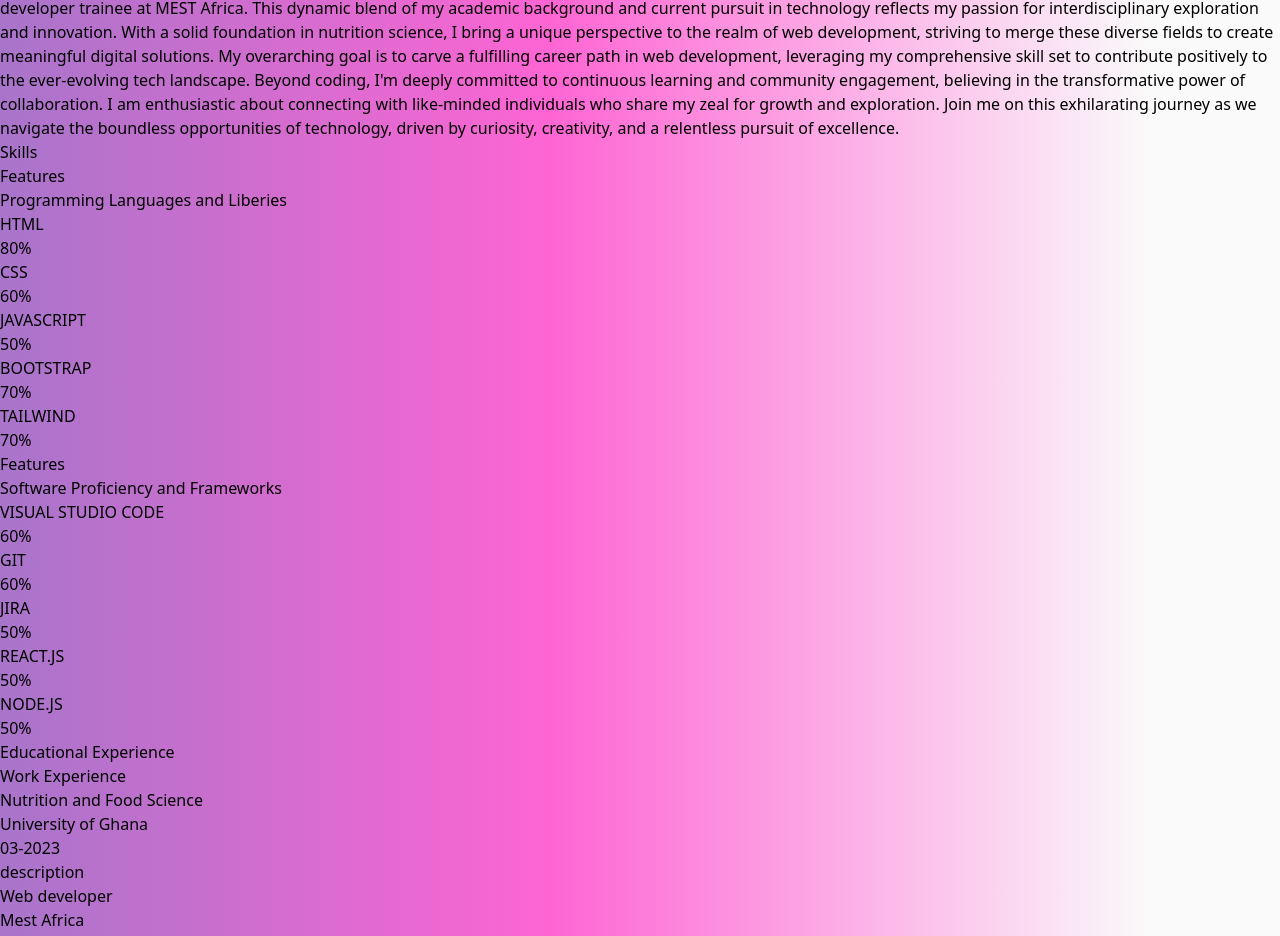
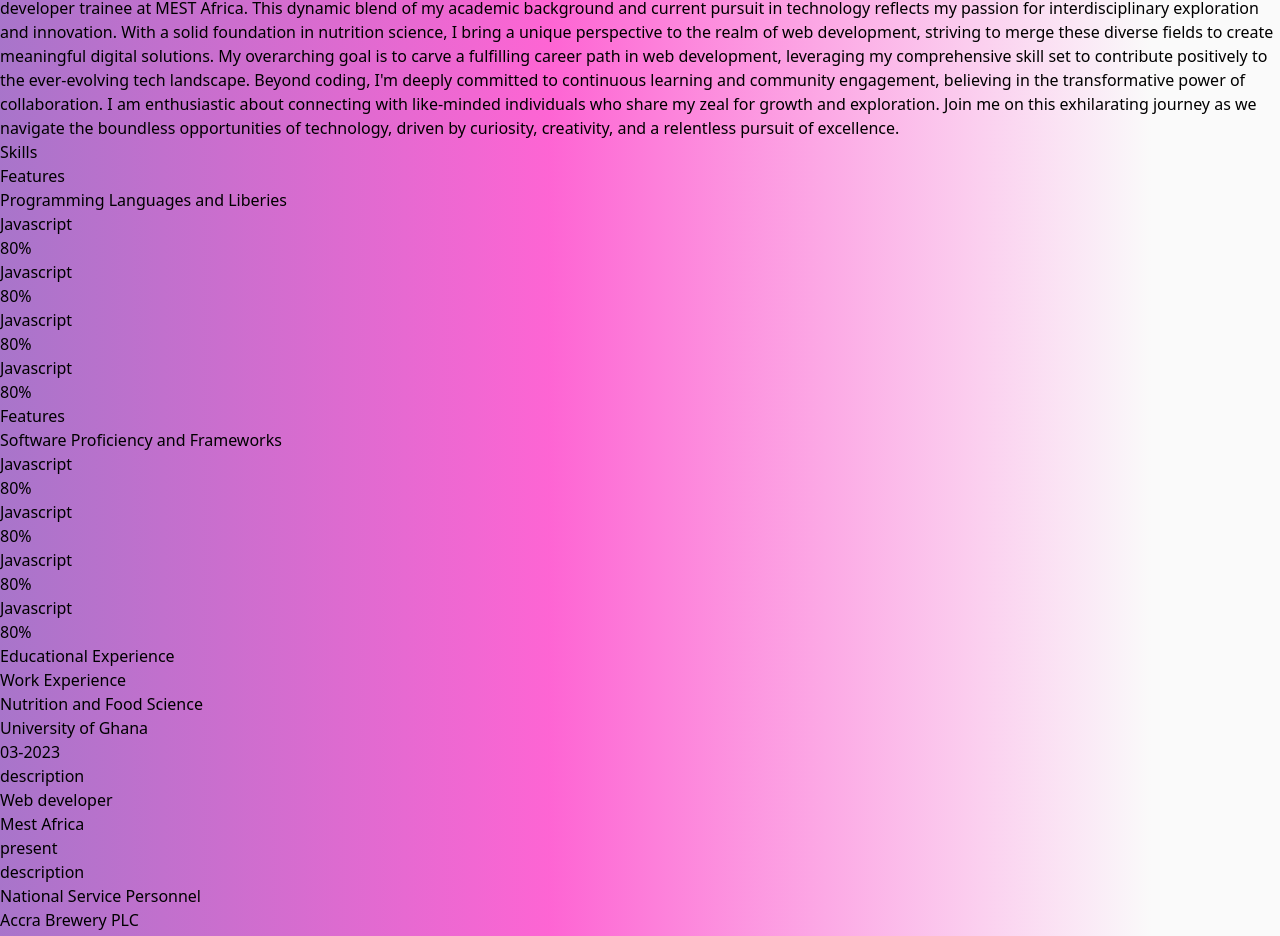
Before and after one commit to Dziekhey/portfolio-codeSphere, a React (Vite) app in the folder frontend/: page / in a window 1280 px wide. Shown: the part 1652-2588 px from the top of the page. Built offline with nearby package versions, Linux system fonts and the light colour scheme; no server answers.

Commit message:
refracted skills

```diff
--- a/frontend/src/components/Skills.jsx
+++ b/frontend/src/components/Skills.jsx
@@ -1,165 +1,26 @@
+/* eslint-disable react/prop-types */
 import React from "react";
 import { motion } from "framer-motion";
 
-const Skills = (skills) => {
+const Skills = ({ skills }) => {
   return (
-    <div className="p-8">
-        <div>
-            <h1 className="text-5xl font-medium pt-6 pb-3">Skills</h1>
-        </div>
+    <div className="">
       <motion.div
         initial={{ opacity: 0 }}
         animate={{ opacity: 1, transition: { duration: 0.5 } }}
-        className="w-full flex flex-row lgl:flex-row gap-10 lgl:gap-20"
       >
-        <div className="w-1/2 lgl:w-1/2">
-          <div className="py-12 font-titleFont flex flex-col gap-4">
-            <p className="text-sm text-designColor tracking-[4px] uppercase">
-              Features
-            </p>
-            <h2 className="text-3xl md:text-4xl font-bold">Programming Languages and Liberies</h2>
-          </div>
-          <div className='className="mt-14 w-full flex flex-col gap-6'>
+        <div className="lgl:w-1/2">
+          <div className="mb-14 flex flex-col gap-6">
             <div className="overflow-x-hidden">
-              <p className="text-sm uppercase font-medium">HTML</p>
+              <p className="text-sm uppercase font-medium">{skills.skill}</p>
               <span className="w-full h-2 bgOpacity rounded-md inline-flex mt-2">
                 <motion.span
                   initial={{ x: "-100%", opacity: 0 }}
                   animate={{ x: 0, opacity: 1 }}
                   transition={{ duration: 0.5, delay: 0.5 }}
-                  className="w-[80%] h-full bg-gradient-to-r from-blue-600 via-pink-500 to-red-500 rounded-md relative"
+                  className={`w-[${skills.proficiency}] h-full bg-gradient-to-r from-blue-600 via-pink-500 to-red-500 rounded-md relative`}
                 >
-                  <span className="absolute -top-7 right-0">80%</span>
-                </motion.span>
-              </span>
-            </div>
-            <div className="overflow-x-hidden">
-              <p className="text-sm uppercase font-medium">CSS</p>
-              <span className="w-full h-2 bgOpacity rounded-md inline-flex mt-2">
-                <motion.span
-                  initial={{ x: "-100%", opacity: 0 }}
-                  animate={{ x: 0, opacity: 1 }}
-                  transition={{ duration: 0.5, delay: 0.5 }}
-                  className="w-[60%] h-full bg-gradient-to-r from-blue-600 via-pink-500 to-red-500 rounded-md relative"
-                >
-                  <span className="absolute -top-7 right-0">60%</span>
-                </motion.span>
-              </span>
-            </div>
-            <div className="overflow-x-hidden">
-              <p className="text-sm uppercase font-medium">JAVASCRIPT</p>
-              <span className="w-full h-2 bgOpacity rounded-md inline-flex mt-2">
-                <motion.span
-                  initial={{ x: "-100%", opacity: 0 }}
-                  animate={{ x: 0, opacity: 1 }}
-                  transition={{ duration: 0.5, delay: 0.5 }}
-                  className="w-[50%] h-full bg-gradient-to-r from-blue-600 via-pink-500 to-red-500 rounded-md relative"
-                >
-                  <span className="absolute -top-7 right-0">50%</span>
-                </motion.span>
-              </span>
-            </div>
-            <div className="overflow-x-hidden">
-              <p className="text-sm uppercase font-medium">BOOTSTRAP</p>
-              <span className="w-full h-2 bgOpacity rounded-md inline-flex mt-2">
-                <motion.span
-                  initial={{ x: "-100%", opacity: 0 }}
-                  animate={{ x: 0, opacity: 1 }}
-                  transition={{ duration: 0.5, delay: 0.5 }}
-                  className="w-[70%] h-full bg-gradient-to-r from-blue-600 via-pink-500 to-red-500 rounded-md relative"
-                >
-                  <span className="absolute -top-7 right-0">70%</span>
-                </motion.span>
-              </span>
-            </div>
-            <div className="overflow-x-hidden">
-              <p className="text-sm uppercase font-medium">TAILWIND</p>
-              <span className="w-full h-2 bgOpacity rounded-md inline-flex mt-2">
-                <motion.span
-                  initial={{ x: "-100%", opacity: 0 }}
-                  animate={{ x: 0, opacity: 1 }}
-                  transition={{ duration: 0.5, delay: 0.5 }}
-                  className="w-[70%] h-full bg-gradient-to-r from-blue-600 via-pink-500 to-red-500 rounded-md relative"
-                >
-                  <span className="absolute -top-7 right-0">70%</span>
-                </motion.span>
-              </span>
-            </div>
-          </div>
-        </div>
-
-        <div className="w-1/2 lgl:w-1/2">
-          <div className="py-12 font-titleFont flex flex-col gap-4">
-            <p className="text-sm text-designColor tracking-[4px] uppercase">
-              Features
-            </p>
-            <h2 className="text-3xl md:text-4xl font-bold">
-              Software Proficiency and Frameworks
-            </h2>
-          </div>
-          <div className="flex flex-col gap-6">
-            <div className="overflow-x-hidden">
-              <p className="text-sm uppercase font-medium">VISUAL STUDIO CODE</p>
-              <span className="w-full h-2 bgOpacity rounded-md inline-flex mt-2">
-                <motion.span
-                  initial={{ x: "-100%", opacity: 0 }}
-                  animate={{ x: 0, opacity: 1 }}
-                  transition={{ duration: 0.5, delay: 0.5 }}
-                  className="w-[60%] h-full bg-gradient-to-r from-blue-600 via-pink-500 to-red-500 rounded-md relative"
-                >
-                  <span className="absolute -top-7 right-0">60%</span>
-                </motion.span>
-              </span>
-            </div>
-            <div className="overflow-x-hidden">
-              <p className="text-sm uppercase font-medium">GIT</p>
-              <span className="w-full h-2 bgOpacity rounded-md inline-flex mt-2">
-                <motion.span
-                  initial={{ x: "-100%", opacity: 0 }}
-                  animate={{ x: 0, opacity: 1 }}
-                  transition={{ duration: 0.5, delay: 0.5 }}
-                  className="w-[60%] h-full bg-gradient-to-r from-blue-600 via-pink-500 to-red-500 rounded-md relative"
-                >
-                  <span className="absolute -top-7 right-0">60%</span>
-                </motion.span>
-              </span>
-            </div>
-            <div className="overflow-x-hidden">
-              <p className="text-sm uppercase font-medium">JIRA</p>
-              <span className="w-full h-2 bgOpacity rounded-md inline-flex mt-2">
-                <motion.span
-                  initial={{ x: "-100%", opacity: 0 }}
-                  animate={{ x: 0, opacity: 1 }}
-                  transition={{ duration: 0.5, delay: 0.5 }}
-                  className="w-[50%] h-full bg-gradient-to-r from-blue-600 via-pink-500 to-red-500 rounded-md relative"
-                >
-                  <span className="absolute -top-7 right-0">50%</span>
-                </motion.span>
-              </span>
-            </div>
-            <div className="overflow-x-hidden">
-              <p className="text-sm uppercase font-medium">REACT.JS</p>
-              <span className="w-full h-2 bgOpacity rounded-md inline-flex mt-2">
-                <motion.span
-                  initial={{ x: "-100%", opacity: 0 }}
-                  animate={{ x: 0, opacity: 1 }}
-                  transition={{ duration: 0.5, delay: 0.5 }}
-                  className="w-[50%] h-full bg-gradient-to-r from-blue-600 via-pink-500 to-red-500 rounded-md relative"
-                >
-                  <span className="absolute -top-7 right-0">50%</span>
-                </motion.span>
-              </span>
-            </div>
-            <div className="overflow-x-hidden">
-              <p className="text-sm uppercase font-medium">NODE.JS</p>
-              <span className="w-full h-2 bgOpacity rounded-md inline-flex mt-2">
-                <motion.span
-                  initial={{ x: "-100%", opacity: 0 }}
-                  animate={{ x: 0, opacity: 1 }}
-                  transition={{ duration: 0.5, delay: 0.5 }}
-                  className="w-[50%] h-full bg-gradient-to-r from-blue-600 via-pink-500 to-red-500 rounded-md relative"
-                >
-                  <span className="absolute -top-7 right-0">50%</span>
+                  <span className="absolute -top-7 right-0">{skills.proficiency}</span>
                 </motion.span>
               </span>
             </div>
--- a/frontend/src/pages/Individual/ComfortPage.jsx
+++ b/frontend/src/pages/Individual/ComfortPage.jsx
@@ -1,14 +1,16 @@
-import React ,{useEffect, useState} from 'react'
-import Compic from '../../assets/Compic.jpg';
+import React, { useEffect, useState } from "react";
+import { motion } from "framer-motion";
+import Compic from "../../assets/Compic.jpg";
 import ImgCard from "../../components/ImgCard.jsx";
 import Skills from "../../components/Skills.jsx";
 import Experiences from "../../components/Experiences.jsx";
 import "./individual.css";
-import { apiGetAllSkills, apiUserSkills } from '../../services/skills.services.js';
-
+import {
+  apiGetAllSkills,
+  apiUserSkills,
+} from "../../services/skills.services.js";
 
 const ComfortPage = () => {
-
   const ExperiencesData = [
     {
       type: "Education",
@@ -52,21 +54,40 @@ const ComfortPage = () => {
     },
   ];
 
-  const [comskills, setComskills] = useState([])
+  const SkillData = [
+    {
+      skill: "Javascript",
+      proficiency: "80%",
+    },
+    {
+      skill: "Javascript",
+      proficiency: "80%",
+    },
+    {
+      skill: "Javascript",
+      proficiency: "80%",
+    },
+    {
+      skill: "Javascript",
+      proficiency: "80%",
+    },
+  ];
+
+  const [comskills, setComskills] = useState([]);
   const [loading, setLoading] = useState(false);
 
   const fetchData = async () => {
     try {
       const skills = await apiGetAllSkills();
       console.log(skills.data);
-      setComskills(skills.data)
+      setComskills(skills.data);
     } catch (error) {
       console.error(error);
     }
-  }
+  };
   useEffect(() => {
-    fetchData()
-  }, [])
+    fetchData();
+  }, []);
 
   return (
     <div id="bg">
@@ -78,6 +99,9 @@ const ComfortPage = () => {
         <div className="shrink-0 w-96">
           <ImgCard Image={Compic} />
         </div>
+        <motion.div
+  animate={{ x: [0, 100, 0] }}
+>
         <div className="shrink w-150 flex text-center">
           <p className="py-20 px-10">
             Hello! I'm Sandra, an alumnus of the University of Ghana, Legon,
@@ -100,10 +124,43 @@ const ComfortPage = () => {
             creativity, and a relentless pursuit of excellence.
           </p>
         </div>
+        </motion.div>
       </div>
 
       {/* Skills division */}
-    <Skills />
+      <div className="p-8">
+        <h1 className="text-5xl font-medium pt-8">Skills</h1>
+        <div className="w-full flex lgl:flex-row gap-10 lgl:gap-20">
+          <div className="w-1/2 lgl:w-1/2">
+            <div className="py-12 font-titleFont flex flex-col gap-4">
+              <p className="text-sm text-designColor tracking-[4px] uppercase">
+                Features
+              </p>
+              <h2 className="text-3xl md:text-4xl font-bold">
+                Programming Languages and Liberies
+              </h2>
+            </div>
+            <div className="w-full lgl:w-1/2">
+            {
+              SkillData.length>0 && SkillData.map((data, index) => (<Skills key={index} skills={data}/>))
+            }
+            </div>
+          </div>
+          <div className="w-1/2 lgl:w-1/2">
+            <div className="py-12 font-titleFont flex flex-col gap-4">
+              <p className="text-sm text-designColor tracking-[4px] uppercase">
+                Features
+              </p>
+              <h2 className="text-3xl md:text-4xl font-bold">
+                Software Proficiency and Frameworks
+              </h2>
+            </div>
+            {
+              SkillData.length>0 && SkillData.map((data, index) => (<Skills key={index} skills={data}/>))
+            }
+          </div>
+        </div>
+      </div>
 
       {/* Experience division */}
       <Experiences experiences={ExperiencesData} />
@@ -124,7 +181,7 @@ const ComfortPage = () => {
         </div>
       </div>
     </div>
-  )
-}
+  );
+};
 
 export default ComfortPage;
```
Lines whose indentation alone changed are shown as unchanged.
